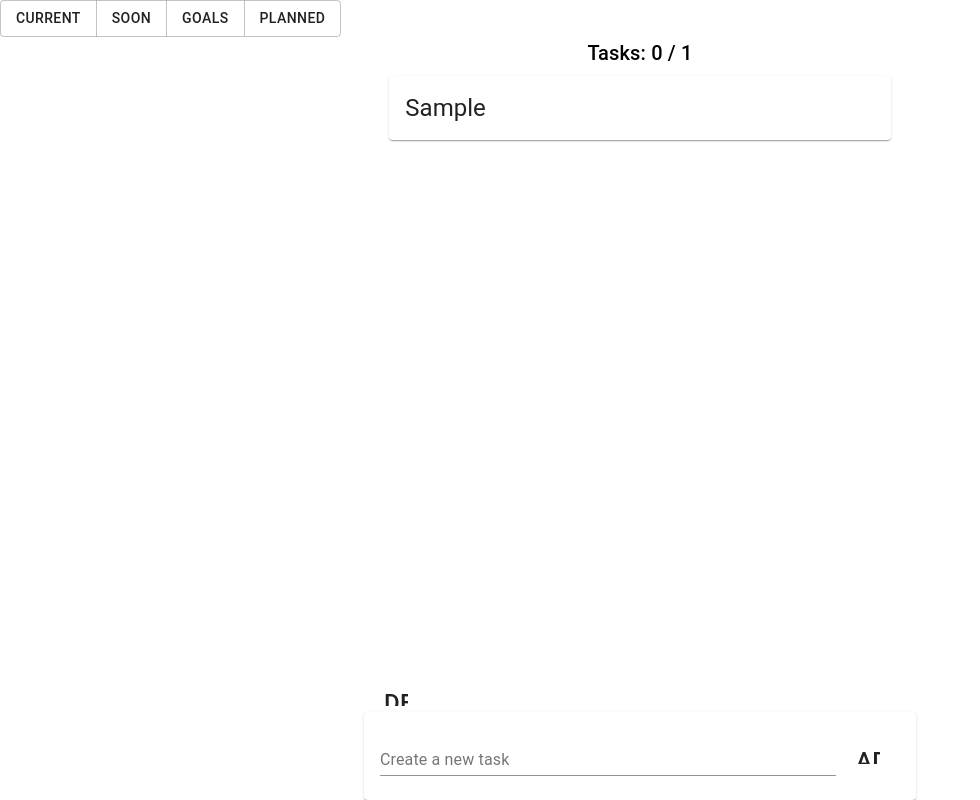
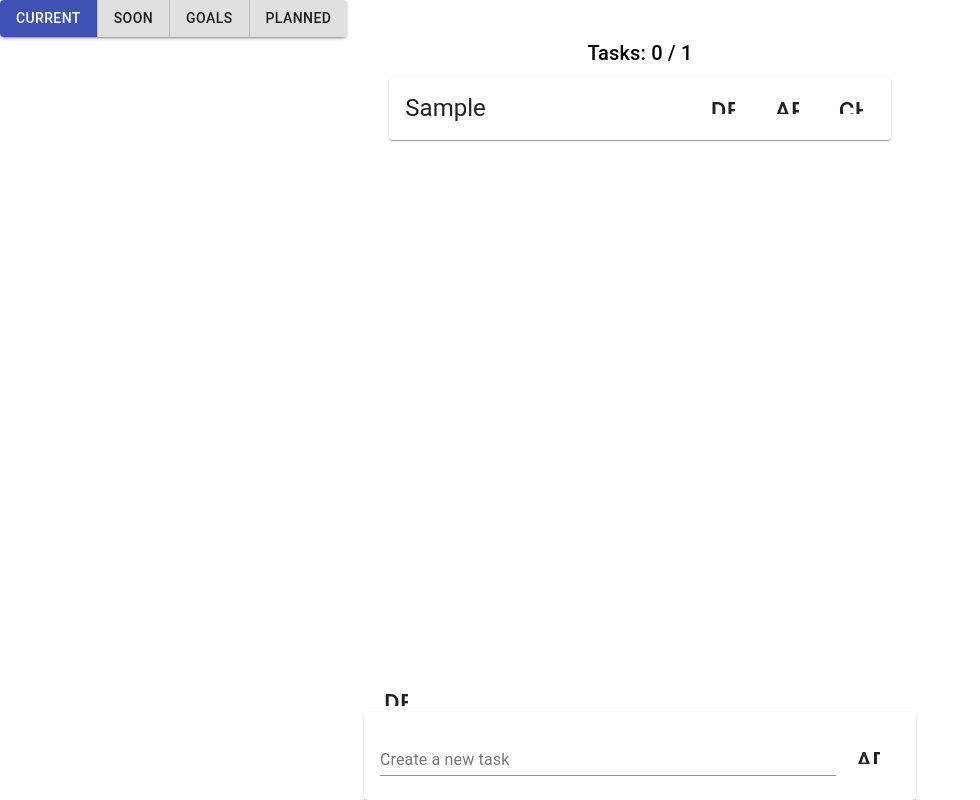
Before and after one commit to alexisnotonffire/tasker, a React (Create React App) app: page / in a window 1280 px wide. Both pictures are taken after typing "Sample" into the empty fields and a click on the button "ADD_CIRCLE". Shown: the whole page, without its empty margins (0-980 px from the left). Built offline with nearby package versions, Linux system fonts and the light colour scheme; the HTML template or start-up script is replaced by a standard one.

Commit message:
functional archiving. closes #10

```diff
--- a/src/App.tsx
+++ b/src/App.tsx
@@ -9,6 +9,7 @@ import {
 import TaskListManager from './taskManagement/TaskListManager';
 import {
   addTask,
+  archiveTask,
   deleteTask,
   toggleTask,
 } from './taskManagement/taskManagement';
@@ -40,10 +41,13 @@ function App() {
     setTaskList(tasks)
   }
 
-  const toggleAppTask: (s: string) => void = (id) => {
-    const tasks: TaskObject[] = toggleTask(taskList, id)
-    setTaskList(tasks);
-    setTasks(tasks);
+  const updateTaskInList: (t: TaskObject[], f: (t: TaskObject[], s: string, c?: TaskCategory) => TaskObject[]) => (id: string, c?: TaskCategory) => TaskObject[] = (tasks, fn) => {
+    return (id: string, category?: TaskCategory) => {
+      const newTasks: TaskObject[] = fn(tasks, id, category);
+      setTasks(newTasks, category || TaskCategory.CURRENT);
+      setTaskList(getTasks(category));
+      return newTasks;
+    }
   }
 
   const changeTaskList: (c: TaskCategory) => void = (category) => {
@@ -55,12 +59,13 @@ function App() {
     <DragDropContext onDragEnd={ onDragEnd }>
       <Box display="flex" height='100vh' flexGrow={1} flexDirection="column">
         <TaskListManager
-          addTask={ addTask }
+          addTask={ updateTaskInList(taskList, addTask) }
+          archiveTask={ updateTaskInList(taskList, archiveTask) }
           category={ category }
           changeTaskList={ changeTaskList }
-          deleteTask={ deleteTask }
+          deleteTask={ updateTaskInList(taskList, deleteTask) }
           taskList={ taskList }
-          toggleTask={ toggleAppTask }
+          toggleTask={ updateTaskInList(taskList, toggleTask) }
         />
       </Box>
     </DragDropContext>
--- a/src/taskManagement/Task.tsx
+++ b/src/taskManagement/Task.tsx
@@ -1,19 +1,22 @@
 import React from 'react';
 import {
   Box,
+  Button,
   Card,
   CardHeader,
+  Icon,
 } from '@material-ui/core';
 import { Draggable } from 'react-beautiful-dnd';
 
-import { TaskListUpdater } from "./taskManagement";
+import { TaskUpdater } from "./taskManagement";
 
 export type TaskObject = {
-  id: string;
-  name: string;
+  archived: boolean;
   category: TaskCategory;
   completed: boolean;
+  id: string;
   index: number | null;
+  name: string;
 }
 
 export enum TaskCategory {
@@ -24,17 +27,31 @@ export enum TaskCategory {
 }
 
 export type TaskProps = {
+  archiveTask: TaskUpdater;
+  deleteTask: TaskUpdater;
   task: TaskObject;
-  toggleTask: (s: string) => void;
-  deleteTask: TaskListUpdater;
+  toggleTask: TaskUpdater;
 }
 
 function Task(props: TaskProps) {
   return props.task.completed ? <div /> : (
     <Box margin="1pt">
-      <Card onClick={ () => { props.toggleTask(props.task.id) } }>
+      <Card>
         <CardHeader
           title={ props.task.name }
+          action={
+            <Box>
+              <Button onClick={ () => props.deleteTask(props.task.id, props.task.category) }>
+                <Icon>delete_forever</Icon>
+              </Button>
+              <Button onClick={ () => props.archiveTask(props.task.id, props.task.category) }>
+                <Icon>archive</Icon>
+              </Button>
+              <Button  onClick={ () => props.toggleTask(props.task.id, props.task.category) }>
+                <Icon>check_circle</Icon>
+              </Button>
+            </Box>
+          }
         />
       </Card>
     </Box>
--- a/src/taskManagement/TaskList.tsx
+++ b/src/taskManagement/TaskList.tsx
@@ -6,12 +6,13 @@ import { Droppable } from 'react-beautiful-dnd';
 import Task, {
   TaskObject,
 } from './Task';
-import { TaskListUpdater } from './taskManagement';
+import { TaskUpdater } from './taskManagement';
 
 export type TaskListProps = {
+  archiveTask: TaskUpdater;
+  deleteTask: TaskUpdater;
   tasks: TaskObject[];
   toggleTask: (s: string) => void;
-  deleteTask: TaskListUpdater;
 };
 
 function TaskList(props: TaskListProps) {
@@ -34,9 +35,10 @@ function TaskList(props: TaskListProps) {
                       <Task
                         { ...{
                           task: {
+                            archiveTask: props.archiveTask,
+                            deleteTask: props.deleteTask,
                             task: task,
                             toggleTask: props.toggleTask,
-                            deleteTask: props.deleteTask,
                           },
                           index: idx,
                         }}
--- a/src/taskManagement/TaskListManager.tsx
+++ b/src/taskManagement/TaskListManager.tsx
@@ -16,15 +16,16 @@ import {
   TaskCategory,
   TaskObject,
 } from './Task';
-import { TaskListUpdater } from './taskManagement';
+import { TaskUpdater } from './taskManagement';
 
 export type TaskListManagerProps = {
-  addTask: (to: TaskObject[], n: string, c?: TaskCategory) => TaskObject[];
+  addTask: TaskUpdater;
+  archiveTask: TaskUpdater;
   category: TaskCategory;
   changeTaskList: (c: TaskCategory) => void;
-  deleteTask: TaskListUpdater;
+  deleteTask: TaskUpdater;
   taskList: TaskObject[];
-  toggleTask: (s: string) => void;
+  toggleTask: TaskUpdater;
 };
 
 function TaskListManager(props: TaskListManagerProps) {
@@ -34,17 +35,26 @@ function TaskListManager(props: TaskListManagerProps) {
   return (
     <Box display="flex" maxHeight="100vh" flexDirection="column" flexGrow='1'>
       <Box flexGrow='1' maxHeight="100%" overflow="auto">
-        <ButtonGroup>
+        <ButtonGroup variant="contained">
           {
             Object.values(TaskCategory).map(
-              (category) => (<Button onClick={ () => props.changeTaskList(category) }> { category } </Button>)
+              (category) => (
+                <Button
+                  key={ category }
+                  color={ category === props.category ? "primary" : "default" }
+                  onClick={ () => props.changeTaskList(category) }
+                >
+                  { category }
+                </Button>
+              )
             )
           }
         </ButtonGroup>
         <TaskList
+          archiveTask={ props.archiveTask }
+          deleteTask={ props.deleteTask }
           tasks={ props.taskList }
           toggleTask={ props.toggleTask }
-          deleteTask={ props.deleteTask }
         />
       </Box>
       <Box>
@@ -61,7 +71,7 @@ function TaskListManager(props: TaskListManagerProps) {
                     onChange={ e => setNewTaskName(e.target.value) }
                     onKeyPress={ e => {
                       if (e.key === 'Enter') {
-                        props.addTask(props.taskList, newTaskName, props.category);
+                        props.addTask(newTaskName, props.category);
                         setNewTaskName('');
                       }}
                     }
@@ -69,7 +79,7 @@ function TaskListManager(props: TaskListManagerProps) {
                 </Box>
                 <Button
                   onClick={ () => {
-                    props.addTask(props.taskList, newTaskName, props.category);
+                    props.addTask(newTaskName, props.category);
                     setNewTaskName('');
                   }}>
                   <Icon>add_circle</Icon>
--- a/src/taskManagement/taskManagement.ts
+++ b/src/taskManagement/taskManagement.ts
@@ -2,32 +2,57 @@ import {
     TaskCategory,
     TaskObject,
 } from './Task';
-import { setTasks } from './taskStorage';
 import { v4 as uuid } from 'uuid';
 
-export type TaskListUpdater = (tl: TaskObject[], str?: string) => TaskObject[];
+export type TaskListUpdater = (t: TaskObject[], s: string, c?: TaskCategory) => TaskObject[];
+export type TaskUpdater = (s: string, c?: TaskCategory) => void;
+
+export const addTask: (to: TaskObject[], n: string, c?: TaskCategory) => TaskObject[] = (tasks, name, category) => {
+    if (name !== '' && typeof name !== 'undefined') {
+        const newTasks = Array.from(tasks)
+        const newTask: TaskObject = createTask(name, tasks.length, category)
+
+        newTasks.push(newTask);
+        console.log(`Added: ${JSON.stringify(newTask)}`);
+
+        return newTasks;
+    }
+    return tasks;
+};
+
+export const archiveTask: TaskListUpdater = (tasks, id) => {
+    let newTasks: TaskObject[] = Array.from(tasks)
+    newTasks = newTasks.map(
+            (task: TaskObject) => {
+                if (task.id === id) {
+                    return Object.assign(task, {archived: true, index: -1})
+                }
+                return task
+            }
+        )
+        .filter((task) => !task.archived)
+        .map((task, idx) => { return Object.assign(task, {index: idx}) as TaskObject })
+        .concat(newTasks.filter((task) => task.archived))
+
+    return newTasks
+};
 
 export const createTask: (s: string, n: number, c?: TaskCategory) => TaskObject = (taskName, index, category) => {
     return {
+        archived: false,
+        category: category || TaskCategory.CURRENT,
+        completed: false,
         id: uuid(),
+        index: index,
         name: taskName,
-        completed: false,
-        category: category || TaskCategory.CURRENT,
-        index: index,
     };
 };
 
-export const addTask: (to: TaskObject[], n: string, c?: TaskCategory) => TaskObject[] = (tasks, name, category) => {
-    if (name !== '' && name !== undefined) {
-        const newTask: TaskObject = createTask(name, tasks.length, category)
-        tasks.push(newTask);
-        console.log(`Added: ${JSON.stringify(newTask)}`);
+export const deleteTask: TaskListUpdater = (tasks, id) => {
+    let newTasks = Array.from(tasks);
+    newTasks = newTasks.filter((task) => task.id !== id);
 
-        setTasks(tasks);
-        console.log(`stored new state: ${JSON.stringify(tasks)}`);
-    }
-
-    return tasks;
+    return newTasks;
 };
 
 export const toggleTask: TaskListUpdater = (tasks, id) => {
@@ -41,17 +66,5 @@ export const toggleTask: TaskListUpdater = (tasks, id) => {
         }
     );
 
-    setTasks(tasks);
-    console.log(`stored new state: ${JSON.stringify(tasks)}`);
-
-    return newTasks
+    return newTasks;
 };
-
-export const deleteTask: TaskListUpdater = (tasks, id) => {
-    const newTasks = tasks.filter((task) => task.id !== id)
-
-    setTasks(newTasks);
-    console.log(`stored new state: ${JSON.stringify(newTasks)}`);
-
-    return newTasks
-};
--- a/src/taskManagement/taskStorage.ts
+++ b/src/taskManagement/taskStorage.ts
@@ -1,21 +1,24 @@
 import { TaskObject, TaskCategory } from './Task';
 
-export const setTasks: (t: TaskObject[]) => void = (tasks) => {
-    const allTasks: TaskObject[] = JSON.parse(localStorage.getItem('tasks') || '[]')
-    tasks.forEach((task) => {
-        const idx: number = allTasks.findIndex((allTask) => allTask.id === task.id);
-        (idx > -1) ? allTasks[idx] = task : allTasks.push(task);
-    });
-    const taskString: string = JSON.stringify(allTasks);
-    console.log(`persisting state: ${taskString}`);
+export const setTasks: (t: TaskObject[], c: TaskCategory) => void = (tasks, category) => {
+    const archivedTasks: TaskObject[] = JSON.parse(localStorage.getItem('tasks') || '[]')
+        .filter((task: TaskObject) =>
+            !tasks.map((task: TaskObject) => task.id).includes(task.id) &&
+            (
+                task.category !== category ||
+                task.archived
+            )
+        );
+
+    const taskString: string = JSON.stringify(tasks.concat(archivedTasks));
     localStorage.setItem('tasks', taskString);
 }
 
-export const getTasks: (c: TaskCategory) => TaskObject[] = (category = TaskCategory.CURRENT) => {
+export const getTasks: (c?: TaskCategory) => TaskObject[] = (category = TaskCategory.CURRENT) => {
     const foundTasks: string | null = localStorage.getItem('tasks');
     if (foundTasks) {
-        const tasks: TaskObject[] = JSON.parse(foundTasks)
-        return tasks.filter((task) => category === task.category);
+        const tasks: TaskObject[] = JSON.parse(foundTasks);
+        return tasks.filter((task) => category === task.category && !task.archived);
     }
     return [];
 }
```
Also changed, not shown: 1 other file (tests, documents, lock files or other folders).
